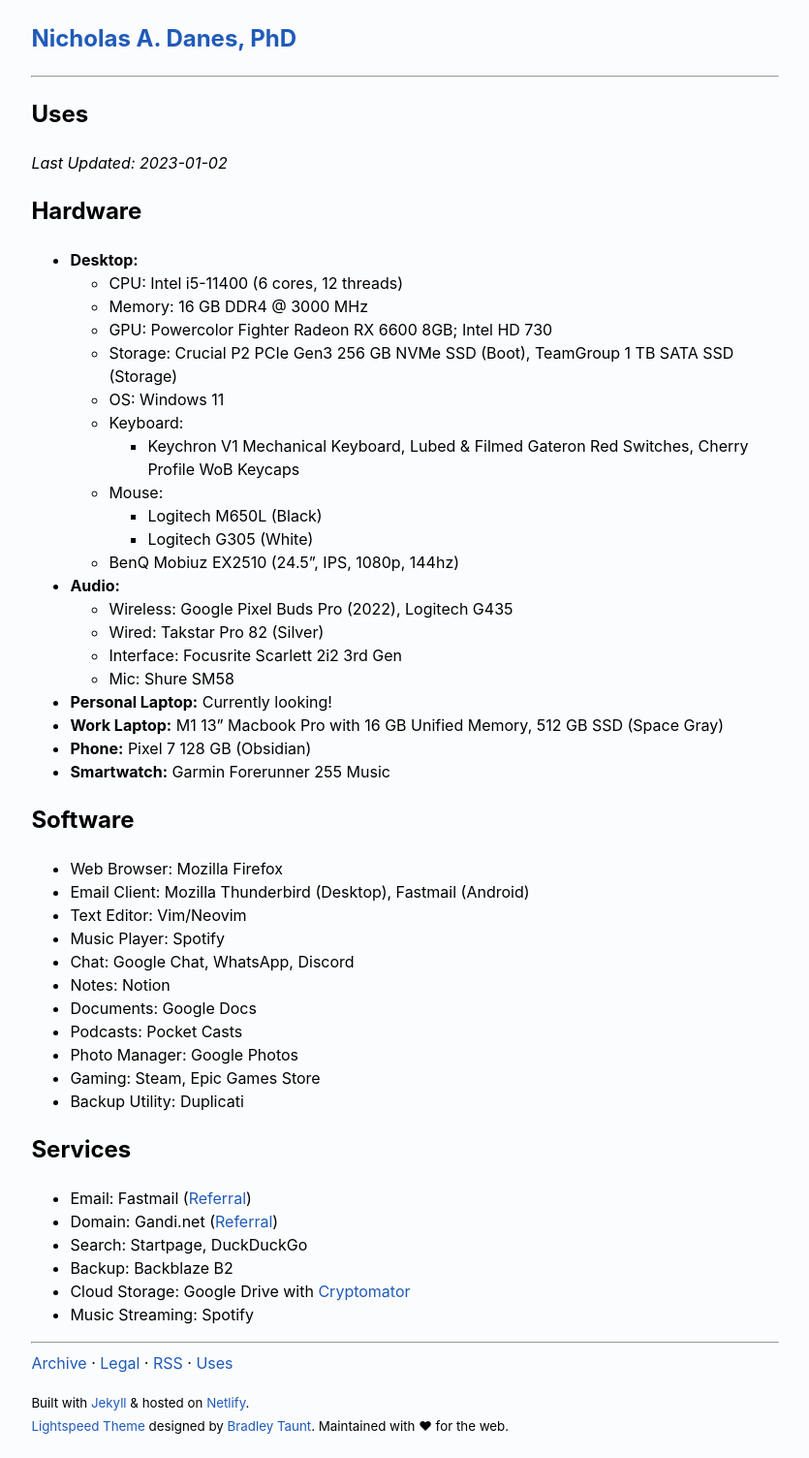
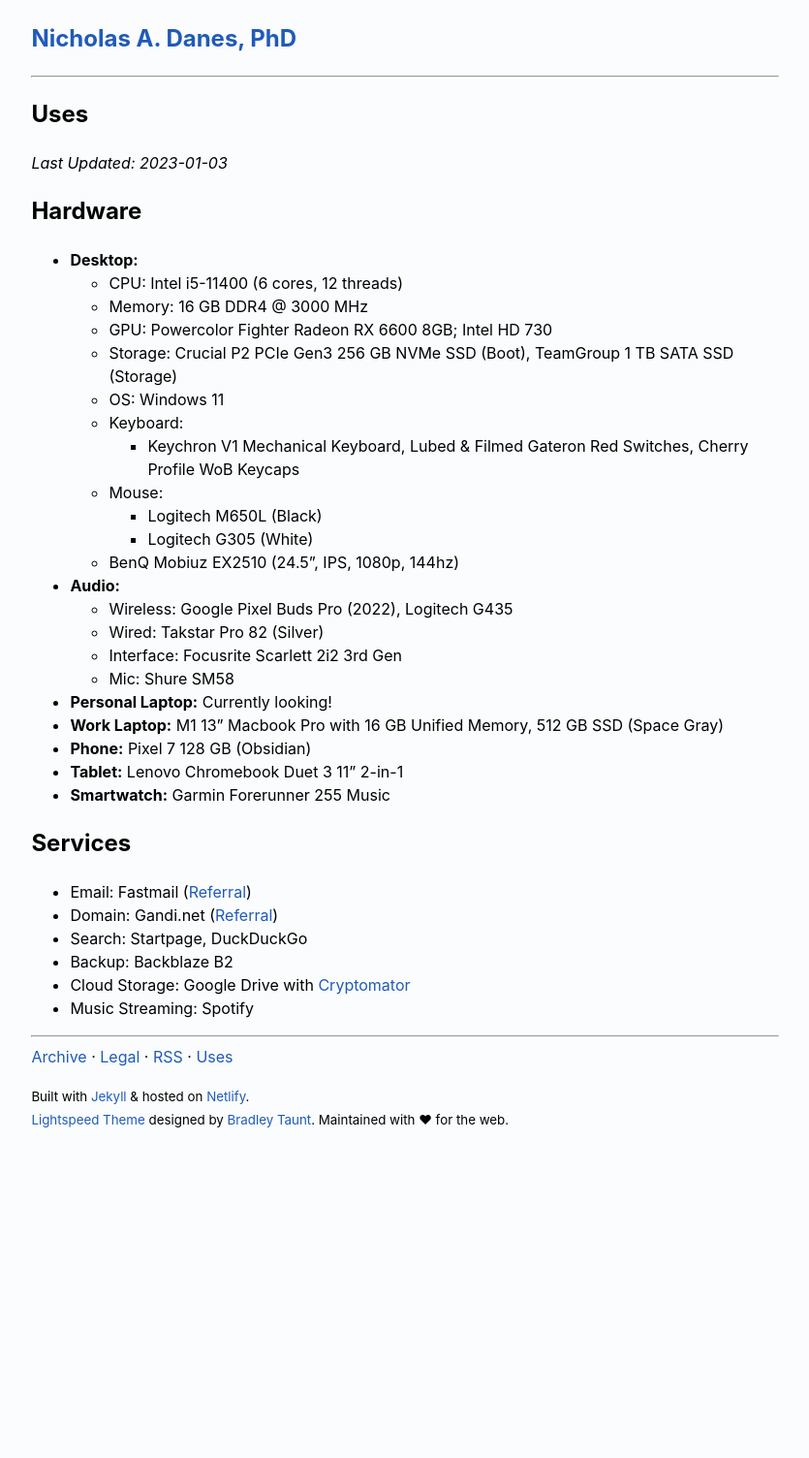
Before and after one commit to danesnick/website_lightspeed, a Jekyll site: the page built from uses.markdown, in a window 1280 px wide. Shown: the whole page at 97% size, without its empty margins (222-1057 px from the left). Built offline with Jekyll 4.4.1, drawn with Linux system fonts in a browser that asks for light colours; after the commit the page ends 1188 px from its top, so only the background shows below that.

Commit message:
updated uses page

```diff
--- a/uses.markdown
+++ b/uses.markdown
@@ -3,7 +3,7 @@ layout: page
 title: Uses
 permalink: /uses/
 ---
-*Last Updated: 2023-01-02*
+*Last Updated: 2023-01-03*
 
 ## Hardware
 
@@ -27,20 +27,8 @@ permalink: /uses/
 * **Personal Laptop:** Currently looking!
 * **Work Laptop:** M1 13" Macbook Pro with 16 GB Unified Memory, 512 GB SSD (Space Gray)
 * **Phone:** Pixel 7 128 GB (Obsidian)
+* **Tablet:** Lenovo Chromebook Duet 3 11" 2-in-1
 * **Smartwatch:** Garmin Forerunner 255 Music
-
-## Software
-* Web Browser: Mozilla Firefox
-* Email Client: Mozilla Thunderbird (Desktop), Fastmail (Android)
-* Text Editor: Vim/Neovim
-* Music Player: Spotify
-* Chat: Google Chat, WhatsApp, Discord
-* Notes: Notion
-* Documents: Google Docs
-* Podcasts: Pocket Casts
-* Photo Manager: Google Photos
-* Gaming: Steam, Epic Games Store
-* Backup Utility: Duplicati
 
 ## Services
 * Email: Fastmail ([Referral](https://ref.fm/u24999624))
```
